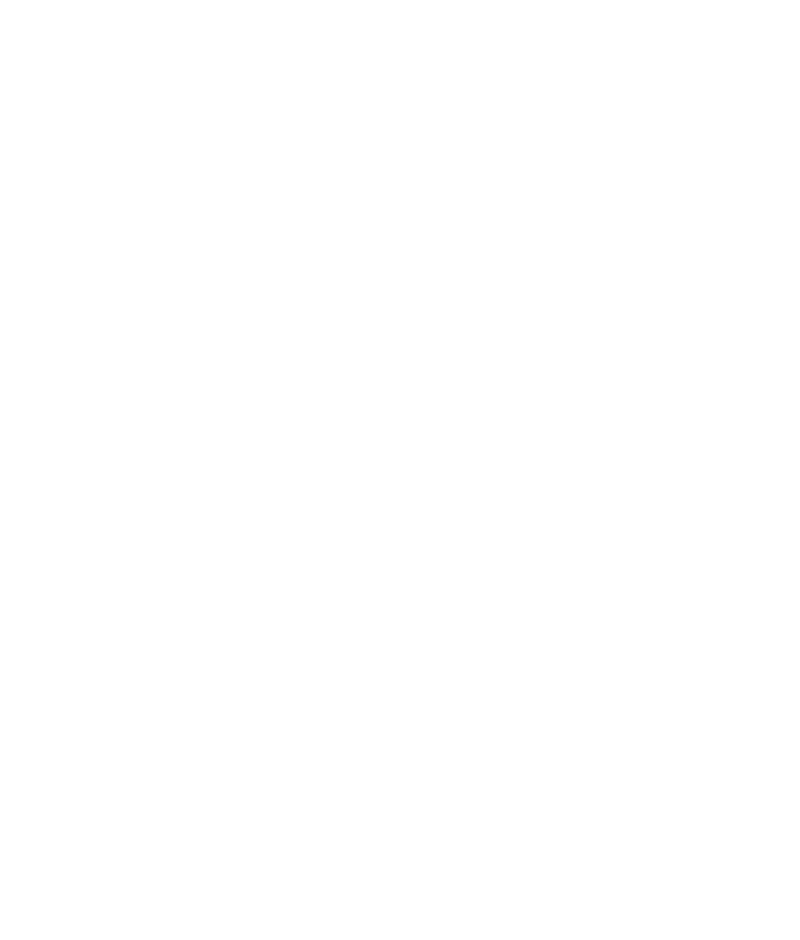
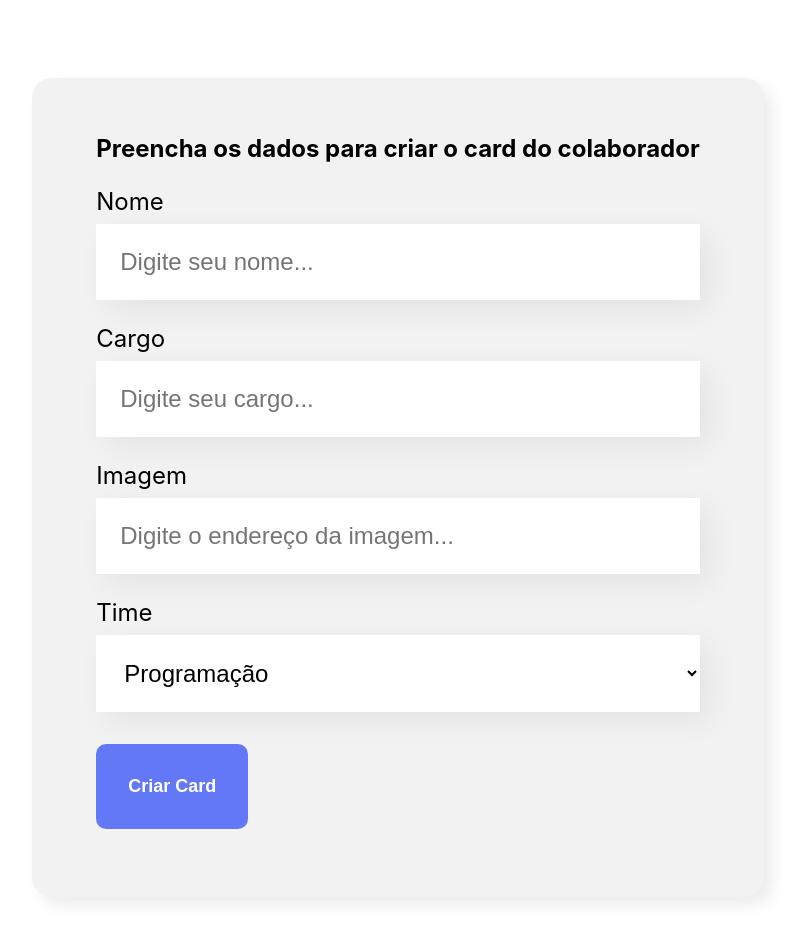
Before and after one commit to vanessa-bonfim/Organo, a JavaScript app: page / in a window 1280 px wide. Shown: the part 500-1440 px from the top of the page, without its empty margins (242-1042 px from the left). Before the commit the page ends 800 px from the top, so only its background shows below. Built offline with nearby package versions, Linux system fonts and the light colour scheme; the HTML template or start-up script is replaced by a standard one.

Commit message:
Feat: Create Form;

```diff
--- a/src/App.js
+++ b/src/App.js
@@ -1,9 +1,11 @@
 import Banner from './components/Banner';
+import Form from './components/Form';
 
 function App() {
   return (
     <div className="App">
       <Banner />
+      <Form />
     </div>
   );
 }
--- /dev/null
+++ b/src/components/Button/Button.css
@@ -0,0 +1,14 @@
+.button {
+    background-color: #6278f7;
+    border-radius: 10px;
+    font-weight: 700;
+    font-size: 18px;
+    padding: 32px;
+    border: none;
+    cursor: pointer;
+    color: #fff;
+    margin: 32px 0;
+}
+.button:hover {
+    color: #95ffd4;
+}
--- /dev/null
+++ b/src/components/Button/index.js
@@ -0,0 +1,11 @@
+import "./Button.css"
+
+const Button = (props) => {
+    return (
+        <button className="button">
+            {props.children}
+        </button>
+    )
+}
+
+export default Button
--- /dev/null
+++ b/src/components/Dropdown/Dropdown.css
@@ -0,0 +1,13 @@
+.dropdown label{
+    display: block;
+    margin-bottom: 8px;
+    font-size: 24px;
+}
+.dropdown select {
+    background-color: #FFF;
+    box-shadow: 10px 10px 30px rgba(0, 0, 0, 0.06);
+    width: 100%;
+    border: none;
+    font-size: 24px;
+    padding: 24px;
+}
--- /dev/null
+++ b/src/components/Dropdown/index.js
@@ -0,0 +1,15 @@
+import "./Dropdown.css";
+
+const Dropdown = (props) => {
+
+    return (
+        <div className="dropdown">
+            <label>{props.label}</label>
+            <select required={props.required}>
+                {props.items.map(item => <option key={item}>{item}</option>)}
+            </select>
+        </div>
+    )
+}
+
+export default Dropdown
--- /dev/null
+++ b/src/components/FieldText/FieldText.css
@@ -0,0 +1,18 @@
+.field-text {
+     margin: 24px 0;
+}
+.field-text label {
+    display: block;
+    margin-bottom: 8px;
+    font-size: 24px;
+}
+
+.field-text input {
+    background-color: #fff;
+    box-shadow: 10px 10px 30px rgba(0, 0, 0, 0.06);
+    width: 100%;
+    border: none;
+    font-size: 24px;
+    padding: 24px;
+    box-sizing: border-box;
+}
--- /dev/null
+++ b/src/components/FieldText/index.js
@@ -0,0 +1,15 @@
+import "./FieldText.css";
+
+const FieldText = (props) => {
+
+    const modifyPlaceholder = `${props.placeholder}...`
+
+    return (
+        <div className="field-text">
+            <label>{props.label}</label>
+            <input required={props.required} placeholder={modifyPlaceholder}/>
+        </div>
+    )
+}
+
+export default FieldText
--- /dev/null
+++ b/src/components/Form/Form.css
@@ -0,0 +1,13 @@
+.formulario {
+    display: flex;
+    justify-content: center;
+    margin: 80px 0;
+}
+
+.formulario form {
+    max-width: 80%;
+    background-color: #f2f2f2;
+    border-radius: 20px;
+    padding: 36px 64px;
+    box-shadow: 8px 8px 16px rgba(0, 0, 0, 0.08);
+}
--- /dev/null
+++ b/src/components/Form/index.js
@@ -0,0 +1,36 @@
+import Button from '../Button'
+import Dropdown from '../Dropdown'
+import FieldText from '../FieldText'
+import './Form.css'
+
+const Form = () => {
+    const times = [
+        'Programação',
+        'Front-End',
+        'Data Science',
+        'Devops',
+        'Ux e Design',
+        'Mobile',
+        'Inovação e Gestão'
+    ]
+    const whenSaving = (event) => {
+        event.preventDefault();
+        console.log('Form submetido');
+    }
+    return (
+        <section className='formulario'>
+            <form onSubmit={whenSaving}>
+                <h2>Preencha os dados para criar o card do colaborador</h2>
+                <FieldText required={true} label="Nome" placeholder="Digite seu nome" />
+                <FieldText required={true} label="Cargo" placeholder="Digite seu cargo" />
+                <FieldText label="Imagem" placeholder="Digite o endereço da imagem" />
+                <Dropdown required={true} label="Time" items={times} />
+                <Button>
+                    Criar Card
+                </Button>
+            </form>
+        </section>
+    )
+}
+
+export default Form
```
